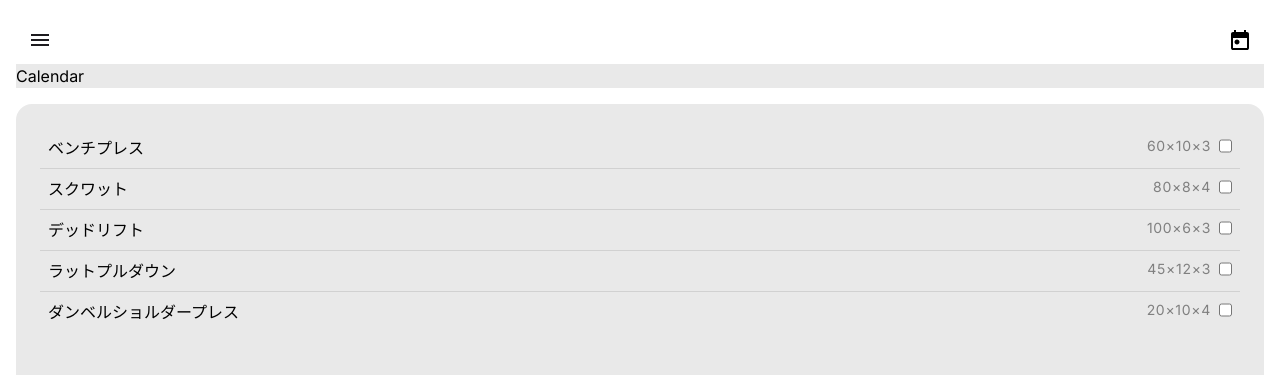
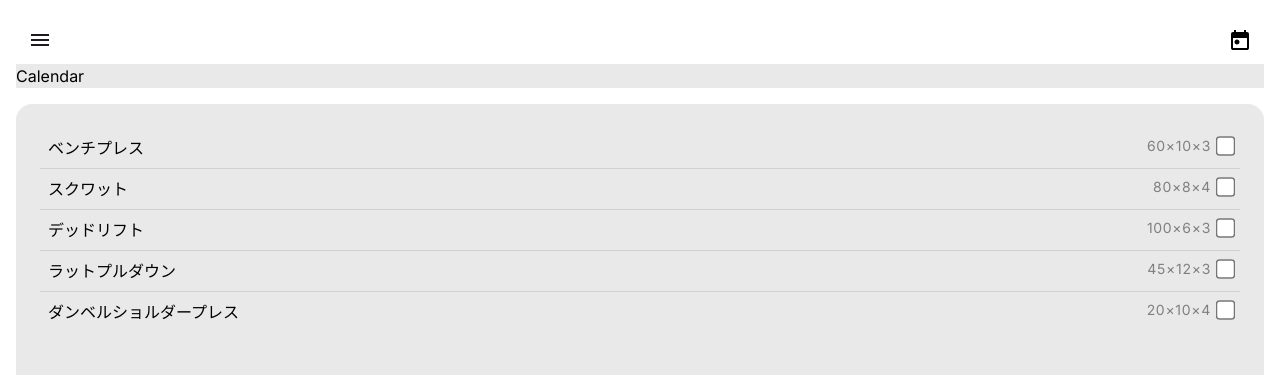
Before and after one commit to chaos-tech/training-note, a Next.js app in the folder frontend/: page / in a window 1280 px wide. Shown: the top 375 px of the page. Built offline with nearby package versions, Linux system fonts and the light colour scheme.

Commit message:
✨ チェックボックスの色を調整

```diff
--- a/frontend/src/features/Top/components/CheckItemList/index.tsx
+++ b/frontend/src/features/Top/components/CheckItemList/index.tsx
@@ -25,7 +25,7 @@ export const CheckItem = ({ name, weight, reps, set }: CheckItemProps) => {
         <li className="">
           <ul className="flex list-none gap-2">
             <li className="text-deep-gray text-sm tracking-wider">{`${weight}×${reps}×${set}`}</li>
-            <input type="checkbox" />
+            <input type="checkbox" className='accent-dark-gray scale-150 border-2 '/>
           </ul>
         </li>
       </ul>
--- a/frontend/tailwind.config.ts
+++ b/frontend/tailwind.config.ts
@@ -14,6 +14,7 @@ const config: Config = {
       },
       'light-gray': '#d1d1d1',
       'deep-gray': '#808080',
+      'dark-gray': '#606060',
     },
     borderOpacity: {
       light: '0.08',
```
